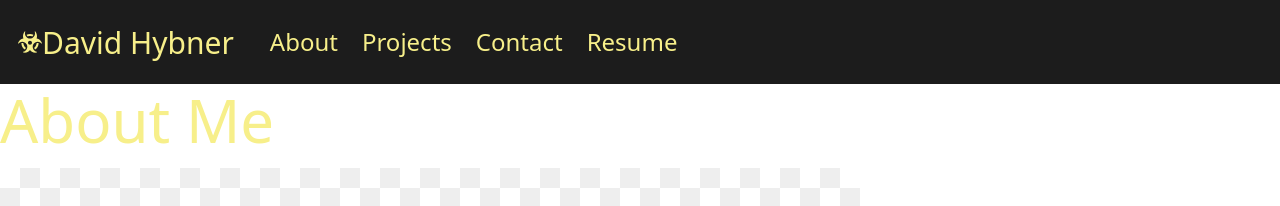
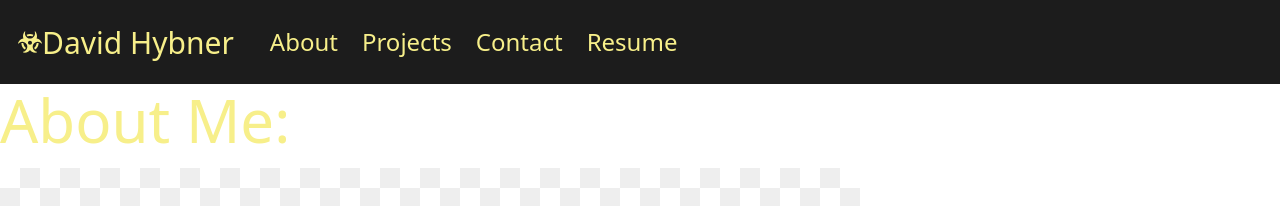
Before and after one commit to WixkedLuck/Portfolio-But-React, a React (Create React App) app: page / in a window 1280 px wide. Shown: the top 206 px of the page. Built offline with nearby package versions, Linux system fonts and the light colour scheme.

Commit message:
Update About.js

```diff
--- a/src/components/About.js
+++ b/src/components/About.js
@@ -3,7 +3,7 @@ import nuke from '../images/nuke.png';
 export default function About() {
     return (
       <section className="about" id="about-me">
-        <h1 >About Me</h1>
+        <h1 >About Me: </h1>
       <img alt='nuke' src={nuke}/>
         <p className="about--paragraph">
 
```
